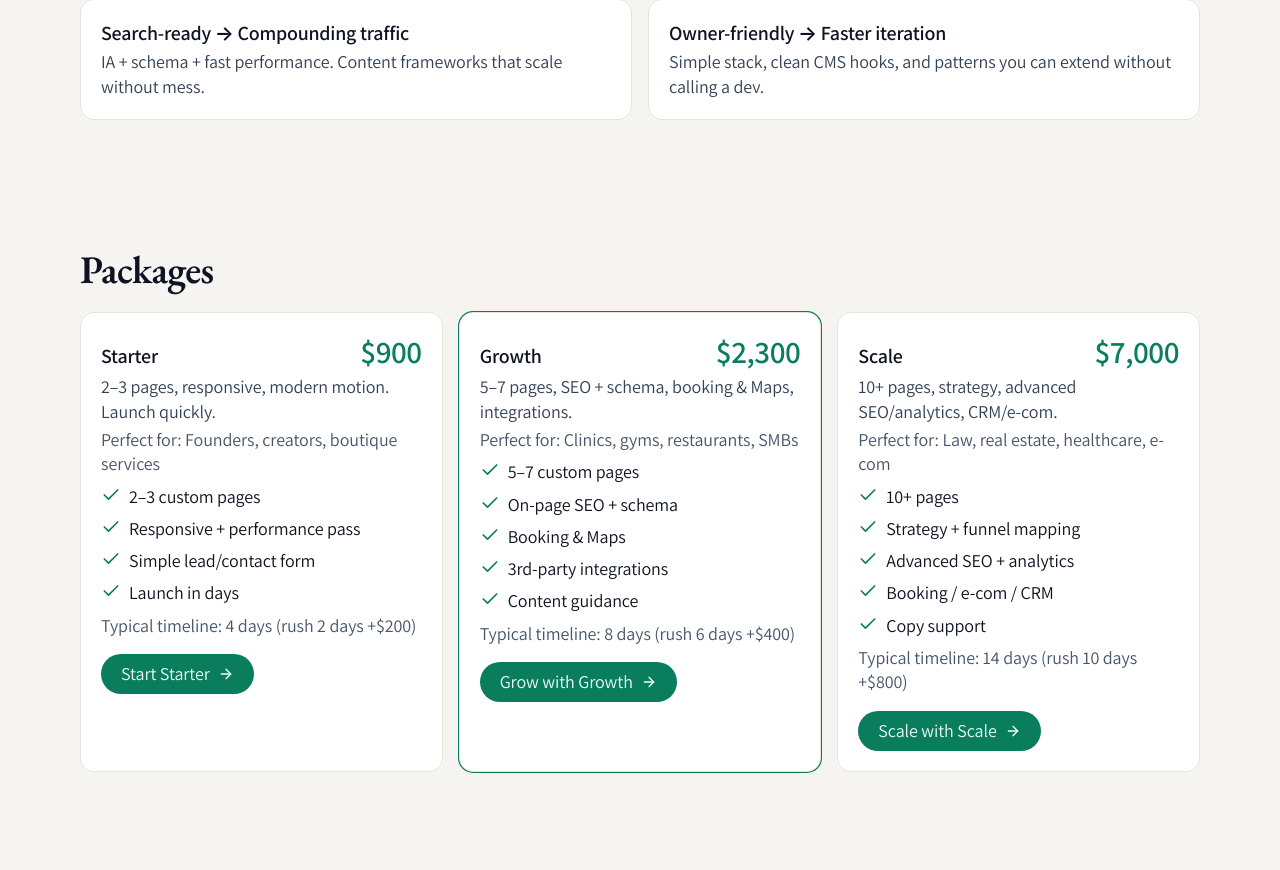
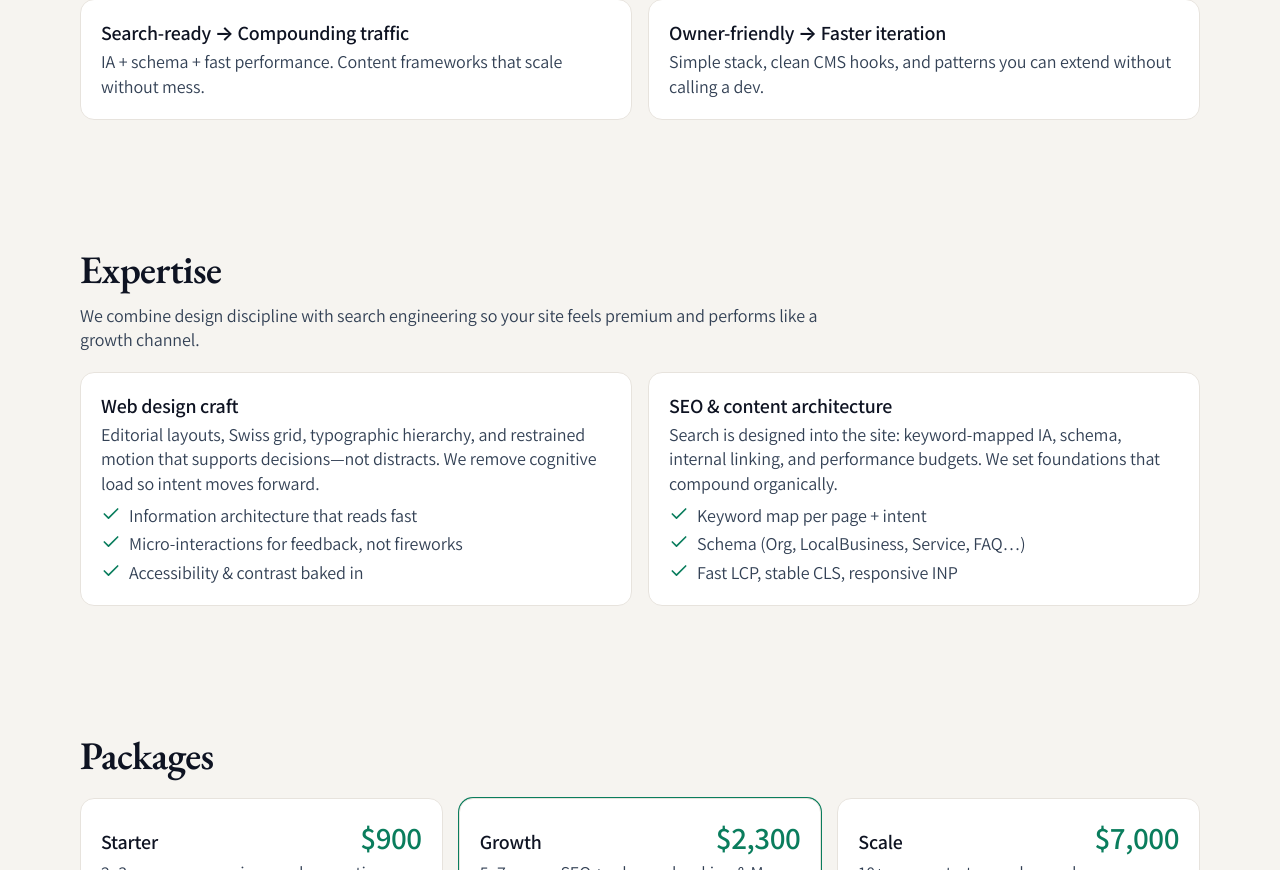
Before and after one commit to Lucasheg/CITEKSS, a React (Vite) app: page / in a window 1280 px wide. Shown: the part 1091-1961 px from the top of the page. Built offline with nearby package versions, Linux system fonts and the light colour scheme.

Commit message:
Update App.jsx

```diff
--- a/src/App.jsx
+++ b/src/App.jsx
@@ -1,6 +1,6 @@
 import React, { useEffect, useRef, useState } from "react";
 import { motion, AnimatePresence, useScroll, useTransform, useReducedMotion } from "framer-motion";
-import { ArrowRight, Mail, Menu, X, Check, Globe2, Building2, Compass } from "lucide-react";
+import { ArrowRight, Mail, Menu, X, Check, Building2, Compass } from "lucide-react";
 
 /**
  * CITEKS — Refined skeleton (smaller type, thin lines, stronger value messaging)
@@ -20,24 +20,9 @@ const showcase = [
 ];
 
 const packages = [
-  { slug:"starter", name:"Starter", price:900, displayPrice:"$900", days:4, rushDays:2, rushFee:200,
-    blurb:"2–3 pages, responsive, modern motion. Launch quickly.",
-    perfectFor:"Founders, creators, boutique services",
-    features:["2–3 custom pages","Responsive + performance pass","Simple lead/contact form","Launch in days"],
-    cta:"Start Starter"
-  },
-  { slug:"growth", name:"Growth", price:2300, displayPrice:"$2,300", days:8, rushDays:6, rushFee:400, highlight:true,
-    blurb:"5–7 pages, SEO + schema, booking & Maps, integrations.",
-    perfectFor:"Clinics, gyms, restaurants, SMBs",
-    features:["5–7 custom pages","On-page SEO + schema","Booking & Maps","3rd-party integrations","Content guidance"],
-    cta:"Grow with Growth"
-  },
-  { slug:"scale", name:"Scale", price:7000, displayPrice:"$7,000", days:14, rushDays:10, rushFee:800,
-    blurb:"10+ pages, strategy, advanced SEO/analytics, CRM/e-com.",
-    perfectFor:"Law, real estate, healthcare, e-com",
-    features:["10+ pages","Strategy + funnel mapping","Advanced SEO + analytics","Booking / e-com / CRM","Copy support"],
-    cta:"Scale with Scale"
-  },
+  { slug:"starter", name:"Starter", price:900, displayPrice:"$900", days:4, rushDays:2, rushFee:200, blurb:"2–3 pages, responsive, modern motion. Launch quickly.", perfectFor:"Founders, creators, boutique services", features:["2–3 custom pages","Responsive + performance pass","Simple lead/contact form","Launch in days"], cta:"Start Starter" },
+  { slug:"growth", name:"Growth", price:2300, displayPrice:"$2,300", days:8, rushDays:6, rushFee:400, highlight:true, blurb:"5–7 pages, SEO + schema, booking & Maps, integrations.", perfectFor:"Clinics, gyms, restaurants, SMBs", features:["5–7 custom pages","On-page SEO + schema","Booking & Maps","3rd-party integrations","Content guidance"], cta:"Grow with Growth" },
+  { slug:"scale", name:"Scale", price:7000, displayPrice:"$7,000", days:14, rushDays:10, rushFee:800, blurb:"10+ pages, strategy, advanced SEO/analytics, CRM/e-com.", perfectFor:"Law, real estate, healthcare, e-com", features:["10+ pages","Strategy + funnel mapping","Advanced SEO + analytics","Booking / e-com / CRM","Copy support"], cta:"Scale with Scale" },
 ];
 
 /* ---------- Router ---------- */
@@ -128,6 +113,7 @@ function Home(){
     <>
       <Hero />
       <Outcomes />
+      <Expertise />   {/* NEW section */}
       <ServiceLadder />
       <ShowcaseRow />
       <ProofBand />
@@ -171,9 +157,8 @@ function Hero(){
             </a>
           </div>
           <div className="ts-h6 mt-3 text-white/80 flex flex-wrap items-center gap-4">
-            <span className="flex items-center gap-2"><Globe2 className="w-4 h-4"/> English-first</span>
             <span className="flex items-center gap-2"><Building2 className="w-4 h-4"/> Oslo · New York · Amsterdam</span>
-            <span className="flex items-center gap-2"><Compass className="w-4 h-4"/> Conversion-led</span>
+            <span className="flex items-center gap-2"><Compass className="w-4 h-4"/> Conversion-led • Design & SEO expertise</span>
           </div>
         </div>
       </div>
@@ -201,6 +186,43 @@ function Outcomes(){
             <div className="ts-h5 font-semibold">{t}</div>
             <div className="ts-h6 text-slate-700 mt-1">{d}</div>
           </div>
+        ))}
+      </div>
+    </section>
+  );
+}
+
+/* ---- NEW: Expertise (explicit Web Design & SEO chops) ---- */
+function Expertise(){
+  const cards = [
+    {
+      title: "Web design craft",
+      desc: "Editorial layouts, Swiss grid, typographic hierarchy, and restrained motion that supports decisions—not distracts. We remove cognitive load so intent moves forward.",
+      points: ["Information architecture that reads fast", "Micro-interactions for feedback, not fireworks", "Accessibility & contrast baked in"],
+    },
+    {
+      title: "SEO & content architecture",
+      desc: "Search is designed into the site: keyword-mapped IA, schema, internal linking, and performance budgets. We set foundations that compound organically.",
+      points: ["Keyword map per page + intent", "Schema (Org, LocalBusiness, Service, FAQ…)", "Fast LCP, stable CLS, responsive INP"],
+    },
+  ];
+  return (
+    <section className="container px-6 py-12 lg:py-16">
+      <h2 className="ts-h2 font-semibold mb-3">Expertise</h2>
+      <p className="ts-h6 text-slate-700 mb-5 max-w-3xl">
+        We combine design discipline with search engineering so your site feels premium and performs like a growth channel.
+      </p>
+      <div className="grid grid-cols-1 md:grid-cols-2 gap-4">
+        {cards.map((c)=>(
+          <article key={c.title} className="surface p-5">
+            <div className="ts-h5 font-semibold">{c.title}</div>
+            <p className="ts-h6 text-slate-700 mt-1">{c.desc}</p>
+            <ul className="mt-2 space-y-1">
+              {c.points.map(p=>(
+                <li key={p} className="ts-h6 text-slate-700 flex items-start gap-2"><Check className="w-5 h-5" style={{color:"var(--accent)"}}/>{p}</li>
+              ))}
+            </ul>
+          </article>
         ))}
       </div>
     </section>
```
